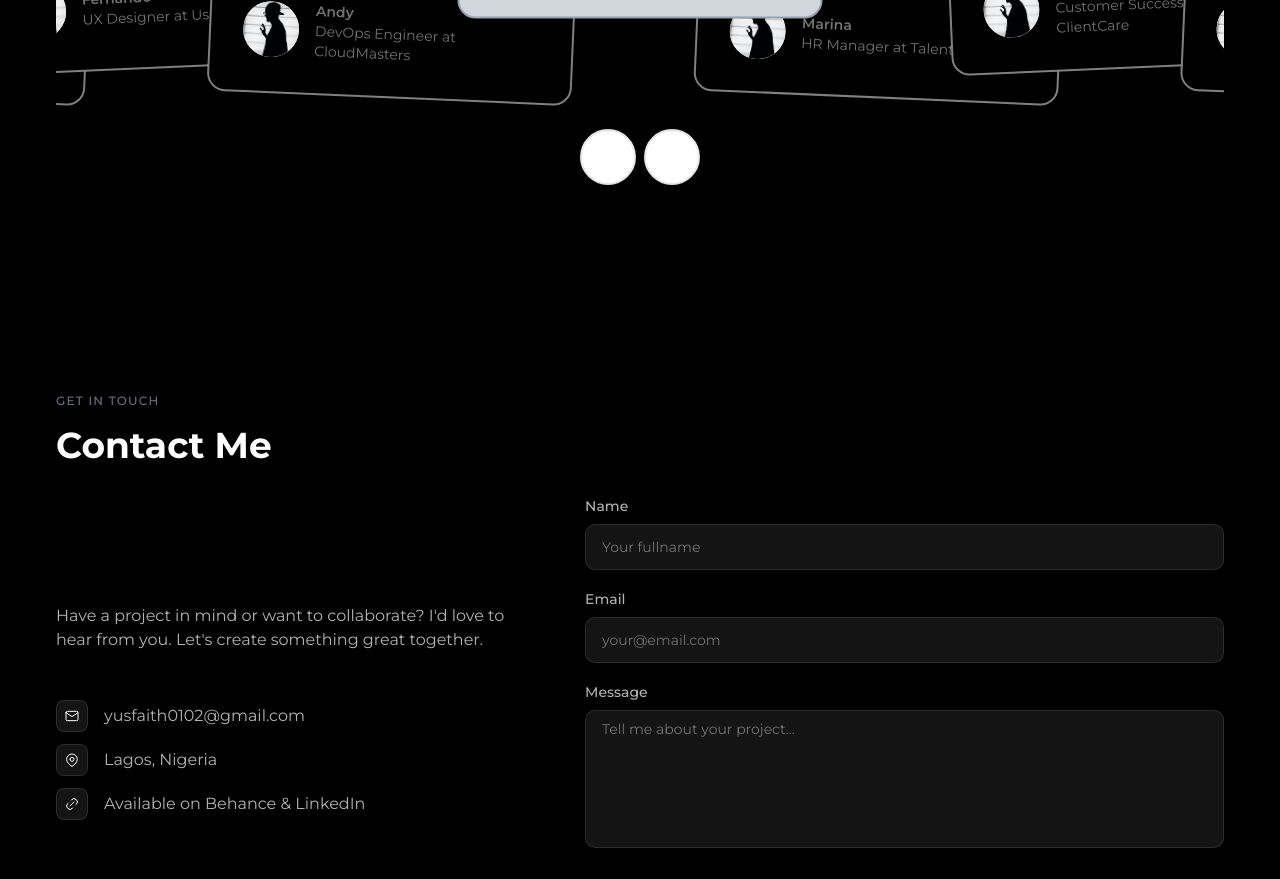
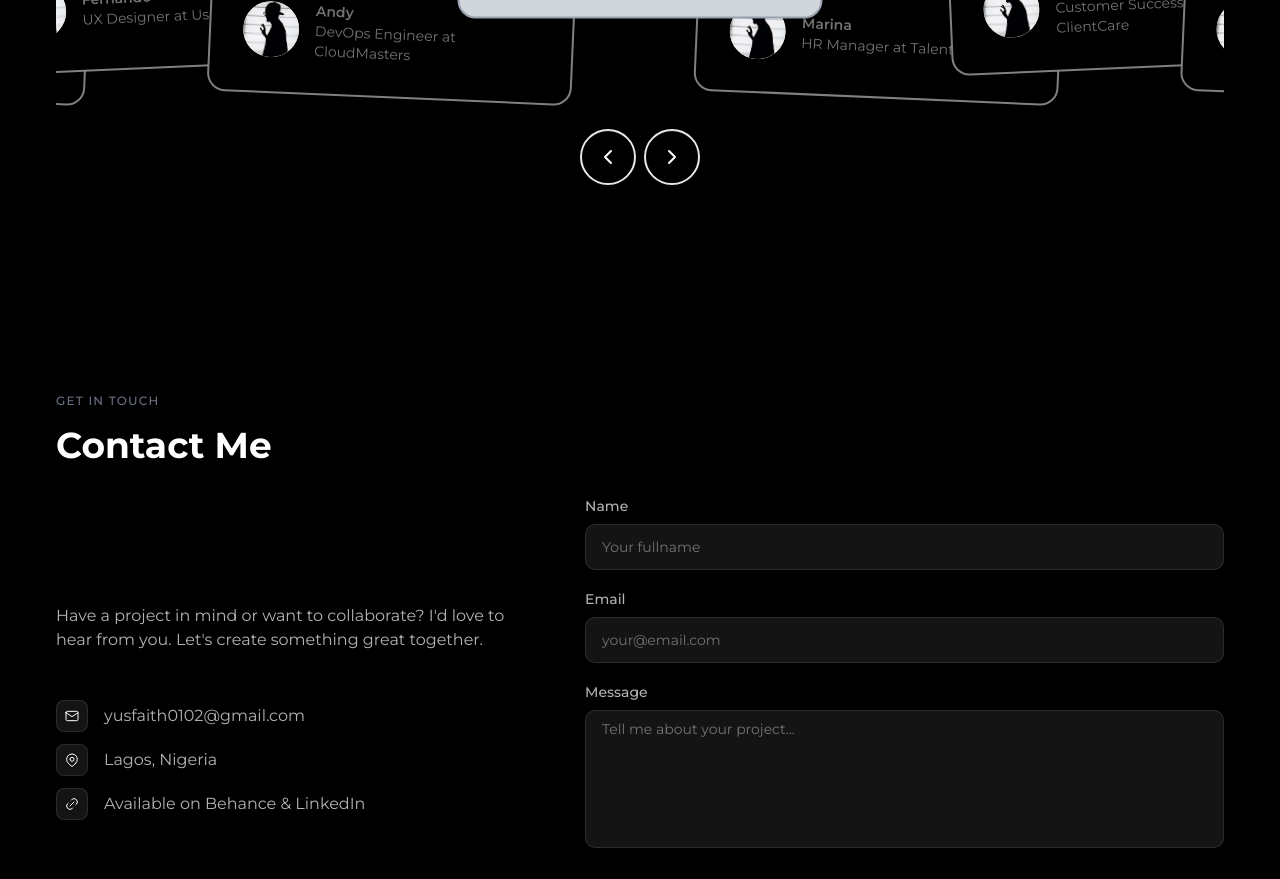
Before and after one commit to fasansisodiq/yusfaith-portfolio, a React (Vite) app: page / in a window 1280 px wide. Shown: the part 2820-3699 px from the top of the page. Built offline with nearby package versions, Linux system fonts and the light colour scheme; a web font is replaced by a local one.

Commit message:
fixed btn transparency

```diff
--- a/src/components/stagger-testimonials.jsx
+++ b/src/components/stagger-testimonials.jsx
@@ -285,7 +285,7 @@ export const StaggerTestimonials = () => {
           onClick={() => handleMove(-1)}
           className={cn(
             "flex h-14 w-14 items-center justify-center text-2xl transition-colors rounded-full",
-            "bg-background border-2 border-border hover:bg-primary hover:text-primary-foreground",
+            " border-2 border-border hover:bg-primary hover:text-primary-foreground",
             "focus-visible:outline-none focus-visible:ring-2 focus-visible:ring-ring focus-visible:ring-offset-2",
           )}
           aria-label="Previous testimonial"
@@ -296,7 +296,7 @@ export const StaggerTestimonials = () => {
           onClick={() => handleMove(1)}
           className={cn(
             "flex h-14 w-14 items-center justify-center text-2xl transition-colors rounded-full",
-            "bg-background border-2 border-border hover:bg-primary hover:text-primary-foreground",
+            " border-2 border-border hover:bg-primary hover:text-primary-foreground",
             "focus-visible:outline-none focus-visible:ring-2 focus-visible:ring-ring focus-visible:ring-offset-2",
           )}
           aria-label="Next testimonial"
```
